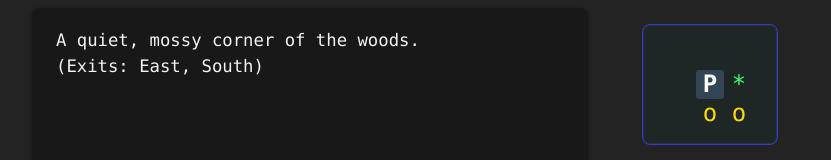
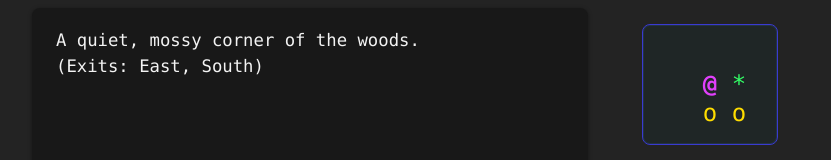
Before and after one commit to danitpeck/textquest, a React (Vite) app: page / in a window 1280 px wide. Shown: the part 204-364 px from the top of the page, without its empty margins (224-1055 px from the left). Built offline with nearby package versions, Linux system fonts and the light colour scheme.

Commit message:
Finalize minimap player marker colors for all themes

```diff
--- a/src/components/AsciiMap.tsx
+++ b/src/components/AsciiMap.tsx
@@ -51,29 +51,25 @@ const AsciiMap: React.FC<AsciiMapProps> = ({ rooms, currentRoomId, size = 3, the
             // Theme overrides
             if (theme === 'amber') {
               color = '#ffb300';
-              if (cell.description.toLowerCase().includes('river')) symbol = '=';
-              else if (cell.description.toLowerCase().includes('clearing')) symbol = '@';
-              else symbol = '*';
             } else if (theme === 'green') {
               color = '#8f8';
-              if (cell.description.toLowerCase().includes('river')) symbol = '-';
-              else if (cell.description.toLowerCase().includes('clearing')) symbol = 'O';
-              else symbol = '+';
             }
             const isCurrent = cell.id === currentRoomId;
+            let playerColor = '#e040fb'; // Fuchsia for Retro Dark
+            if (theme === 'amber') playerColor = '#ffb300';
+            else if (theme === 'green') playerColor = '#8f8';
             return (
               <span
                 key={x}
                 style={{
                   fontWeight: isCurrent ? 'bold' : undefined,
-                  color: isCurrent ? '#fff' : color,
-                  background: isCurrent ? '#345' : undefined,
+                  color: isCurrent ? playerColor : color,
                   borderRadius: isCurrent ? 3 : undefined,
                   padding: '0 2px',
                 }}
                 title={cell.name}
               >
-                {isCurrent ? 'P' : symbol}
+                {isCurrent ? '@' : symbol}
               </span>
             );
           })}
```
